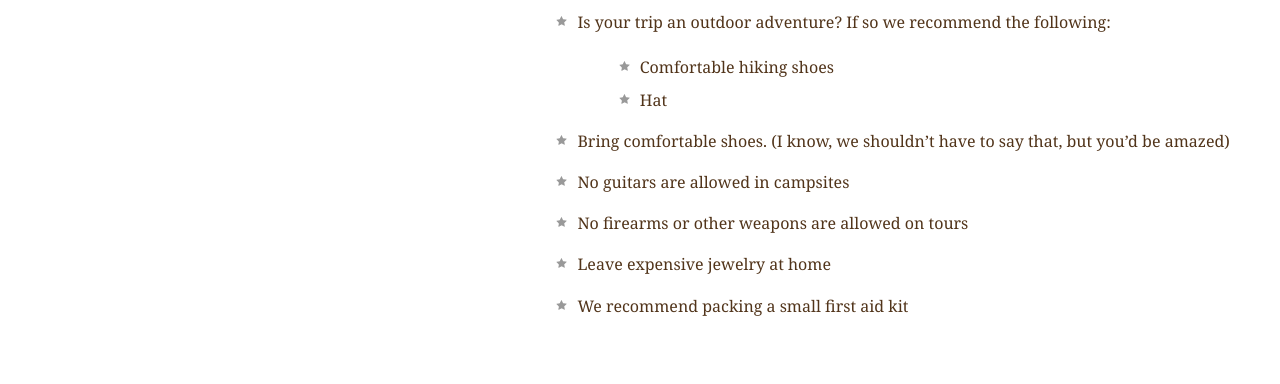
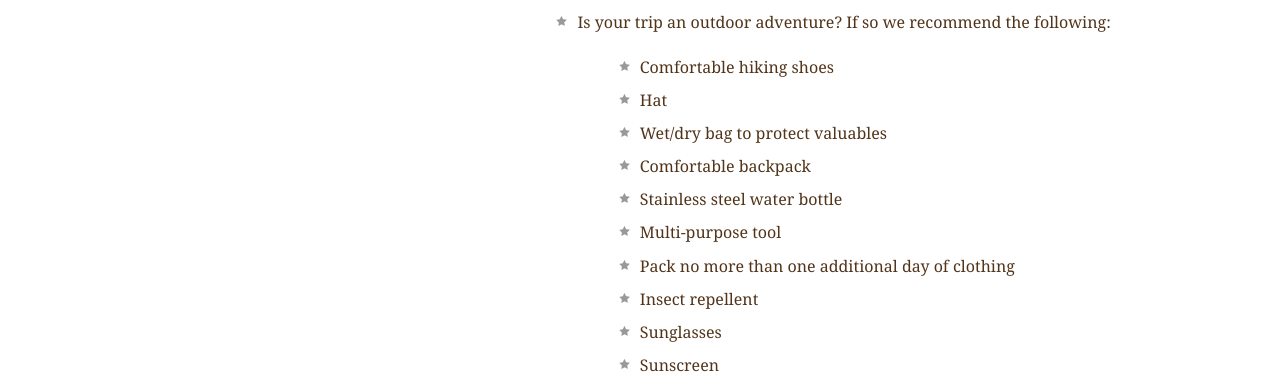
Before and after one commit to jpzepeda/firststeps, a plain HTML site: page resources.html in a window 1280 px wide. Shown: the part 1980-2364 px from the top of the page. Drawn offline with Linux system fonts and the light colour scheme.

Commit message:
restoring resources

```diff
--- a/resources.html
+++ b/resources.html
@@ -96,7 +96,14 @@
               <ul>
                 <li>Comfortable hiking shoes</li>
                 <li>Hat</li>
-
+                <li>Wet/dry bag to protect valuables</li>
+                <li>Comfortable backpack</li>
+                <li>Stainless steel water bottle</li>
+                <li>Multi-purpose tool</li>
+                <li>Pack no more than one additional day of clothing</li>
+                <li>Insect repellent</li>
+                <li>Sunglasses</li>
+                <li>Sunscreen</li>
               </ul>
             </li>
             <li>Bring comfortable shoes. (I know, we shouldn’t have to say that, but you’d be amazed)</li>
```
